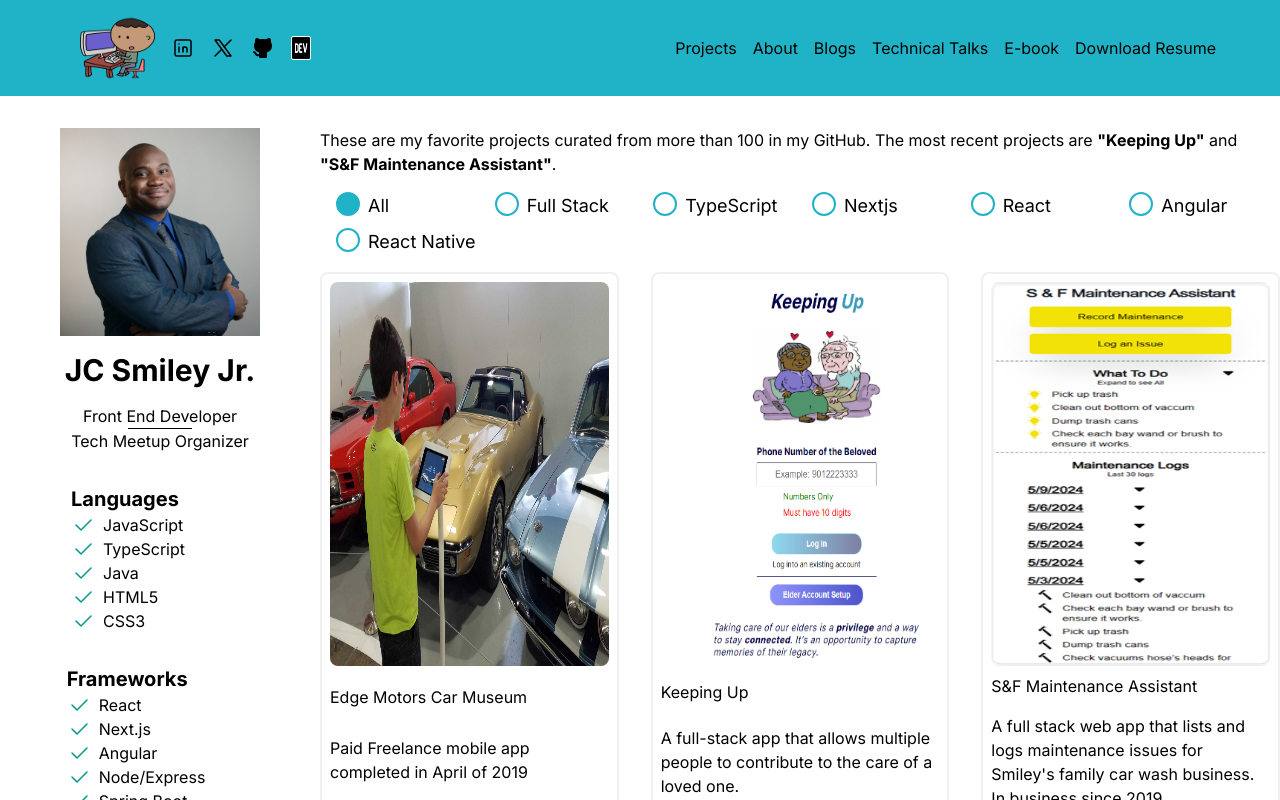
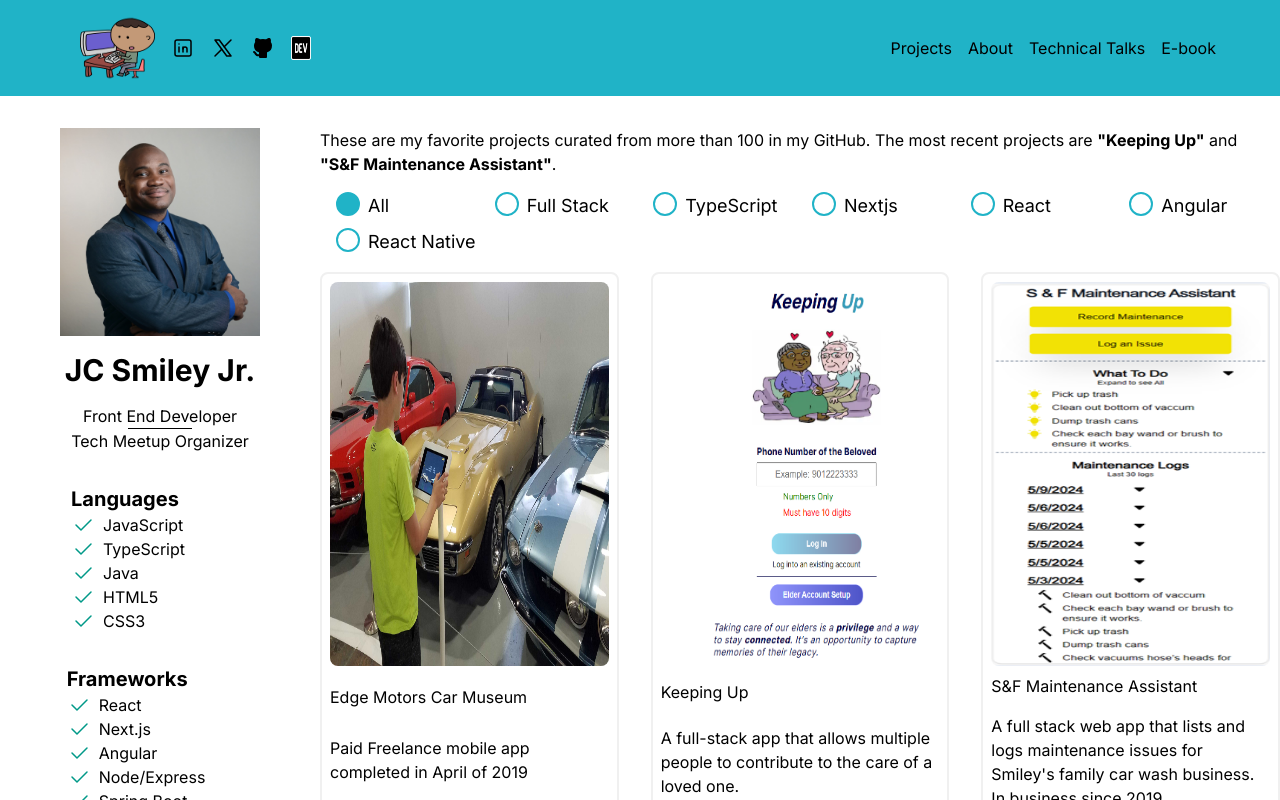
Before and after one commit to jcsmileyjr/portfolio-v4, a Next.js app: page / in a window 1280 px wide. Shown: the top 800 px of the page. Built offline with nearby package versions, Linux system fonts and the light colour scheme.

Commit message:
Bug: remove some header links that isn't needed

```diff
--- a/src/app/components/header/header.tsx
+++ b/src/app/components/header/header.tsx
@@ -67,10 +67,10 @@ const Header = () => {
             <div className={`${size > 1024 ? 'flex lg:flex-row gap-2 lg:gap-4 mt-4 lg:mt-0 lg:mr-8 items-center flex-col' : isMenuOpen ? 'flex flex-col gap-2 mt-4 items-center' : 'hidden'}`}>
                 <Link className='hover:underline' href="/"><span className='text-white'>Projects</span></Link>
                 <Link className='hover:underline' href="/about">About</Link>
-                <Link className='hover:underline' href="/">Blogs</Link>
+                {/* <Link className='hover:underline' href="/">Blogs</Link> */}
                 <Link className='hover:underline' href="/techtalks">Technical Talks</Link>
                 <Link className='hover:underline' href="https://jcsmileyjr.gumroad.com/l/breakingIntoTech" rel="noopener" target="_blank">E-book</Link>
-                <Link className='hover:underline' href="/">Download Resume</Link>
+                {/* <Link className='hover:underline' href={resume} target="_blank"  rel="noopener noreferrer" locale={false} download>Download Resume</Link> */}
             </div>
         </section>
     )
```
Also changed, not shown: 1 other file (tests, documents, lock files or other folders).
